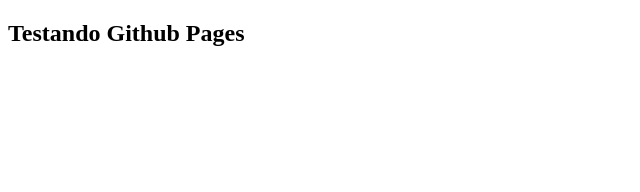
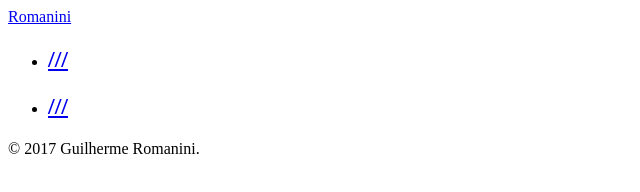
Before and after one commit to liu-boltz/liu-boltz.github.io, a plain HTML site: page index.html in a window 1280 px wide. Shown: the whole page, without its empty margins (0-640 px from the left). Drawn offline with Linux system fonts and the light colour scheme.

Commit message:
Estrutura básica da pagina inicial criada

```diff
--- a/index.html
+++ b/index.html
@@ -7,6 +7,45 @@
     <title>Github Page</title>
 </head>
 <body>
-    <h2>Testando Github Pages</h2>
+    <header>
+        <div class="wrapper"><a class="site-title" href="/">Romanini</a></div>
+    </header>
+    <main>
+        <div class="wrapper">
+            <ul class="post-lis">
+                <li>
+                    <article>
+                        <header>
+                            <h2><a href="/">///</a></h2>
+                            <time pubdate="pubdate">
+                        </header>
+                        <div class="article-content">
+                            <p></p>
+                            <p></p>
+                        </div>
+                    </article>
+                </li>
+                <li>
+                    <article>
+                        <header>
+                            <h2><a href="/">///</a></h2>
+                            <time pubdate="pubdate">
+                        </header>
+                        <div class="article-content">
+                            <p></p>
+                            <p></p>
+                        </div>
+                    </article>
+                </li>
+            </ul>
+        </div>
+    </main>
+    <footer>
+        <div class="wrapper">
+            <div class="footer-info">
+                <p>© 2017 Guilherme Romanini.</p>
+            </div>
+        </div>
+    </footer>
 </body>
 </html>
```
